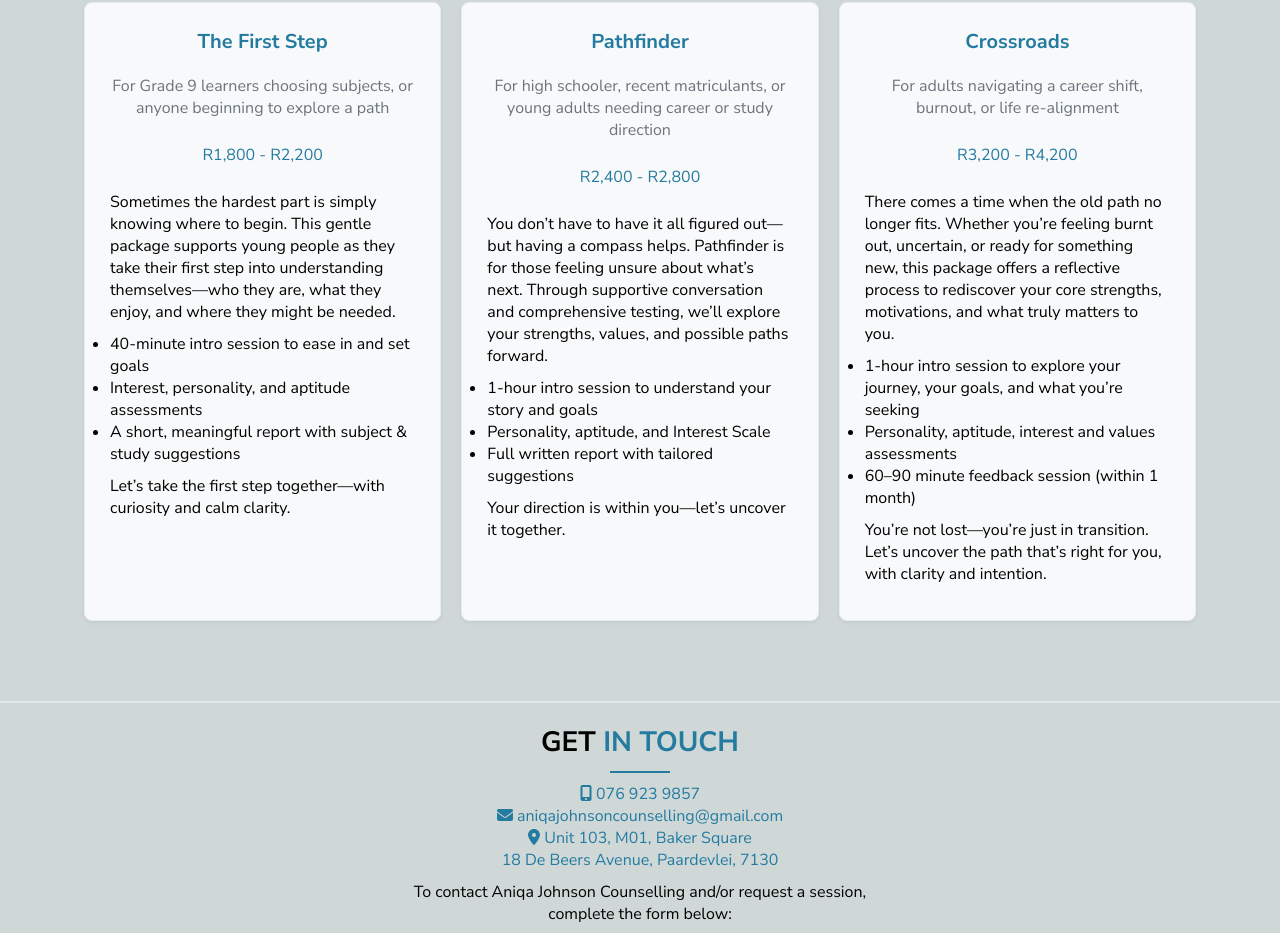
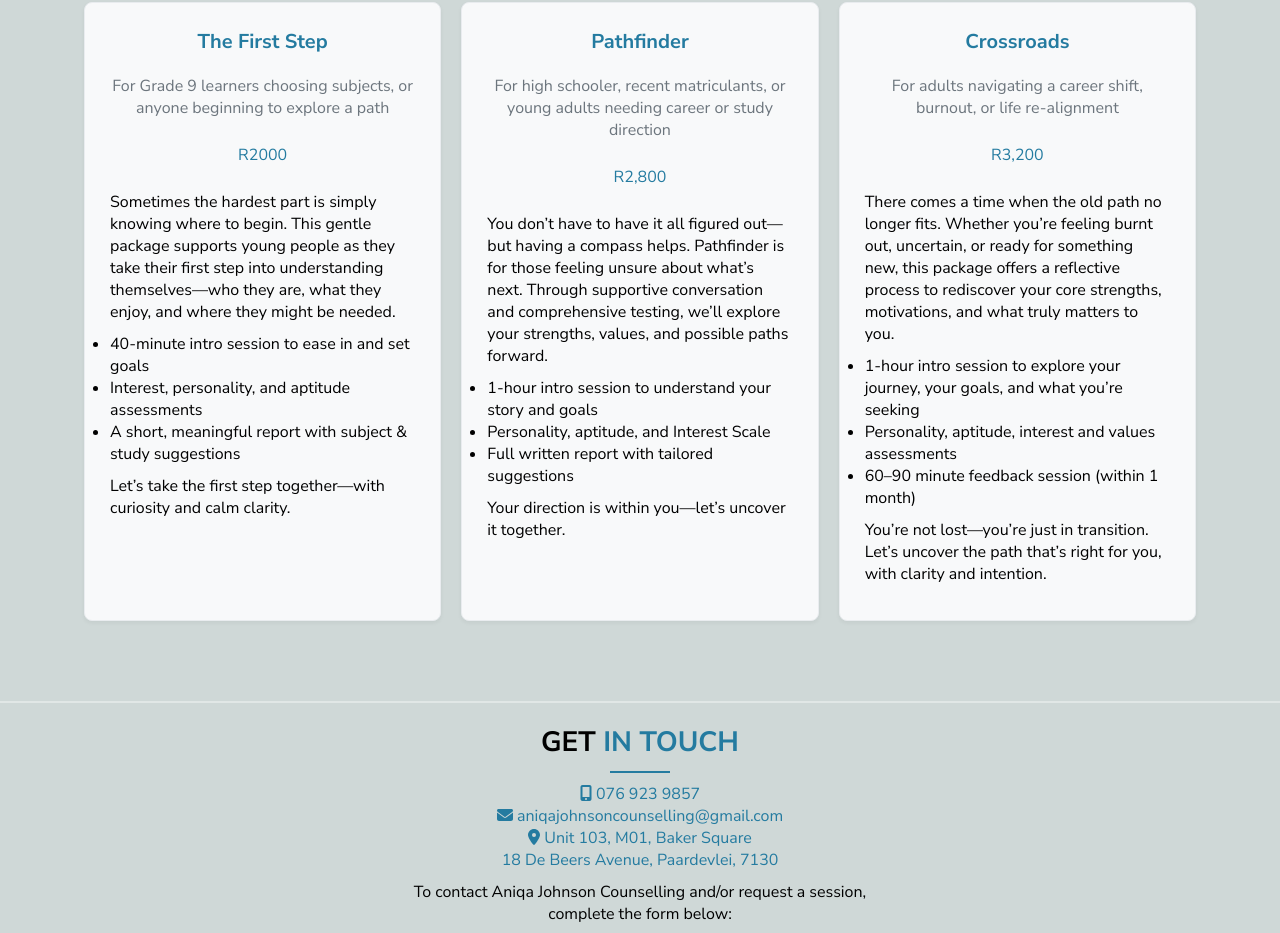
Before and after one commit to darrenpatricknelson/AniqaJohnson, a React (Create React App) app: page / in a window 1280 px wide. Shown: the part 2624-3557 px from the top of the page. Built offline with nearby package versions, Linux system fonts and the light colour scheme.

Commit message:
RE: Update to the packages component

```diff
--- a/src/components/Packages.js
+++ b/src/components/Packages.js
@@ -13,7 +13,7 @@
     {
       id: 1,
       heading: "The First Step",
-      price: "R1,800 - R2,200",
+      price: "R2000",
       target:
         "For Grade 9 learners choosing subjects, or anyone beginning to explore a path",
       description: {
@@ -31,7 +31,7 @@
     {
       id: 2,
       heading: "Pathfinder",
-      price: "R2,400 - R2,800",
+      price: "R2,800",
       target:
         "For high schooler, recent matriculants, or young adults needing career or study direction",
       description: {
@@ -48,7 +48,7 @@
     {
       id: 3,
       heading: "Crossroads",
-      price: "R3,200 - R4,200",
+      price: "R3,200",
       target:
         "For adults navigating a career shift, burnout, or life re-alignment",
       description: {
--- a/src/components/css/Packages.css
+++ b/src/components/css/Packages.css
@@ -46,6 +46,12 @@
   align-items: flex-start;
   text-align: left;
   font-family: "Nunito Sans", sans-serif;
+  transition: transform 0.3s ease, box-shadow 0.3s ease; /* Smooth transition for hover effects */
+}
+
+.package-card:hover {
+  transform: translateY(-5px); /* Lift card slightly on hover */
+  box-shadow: 0 8px 16px rgba(0, 0, 0, 0.2); /* More pronounced shadow on hover */
 }
 
 .package-card-heading {
```
